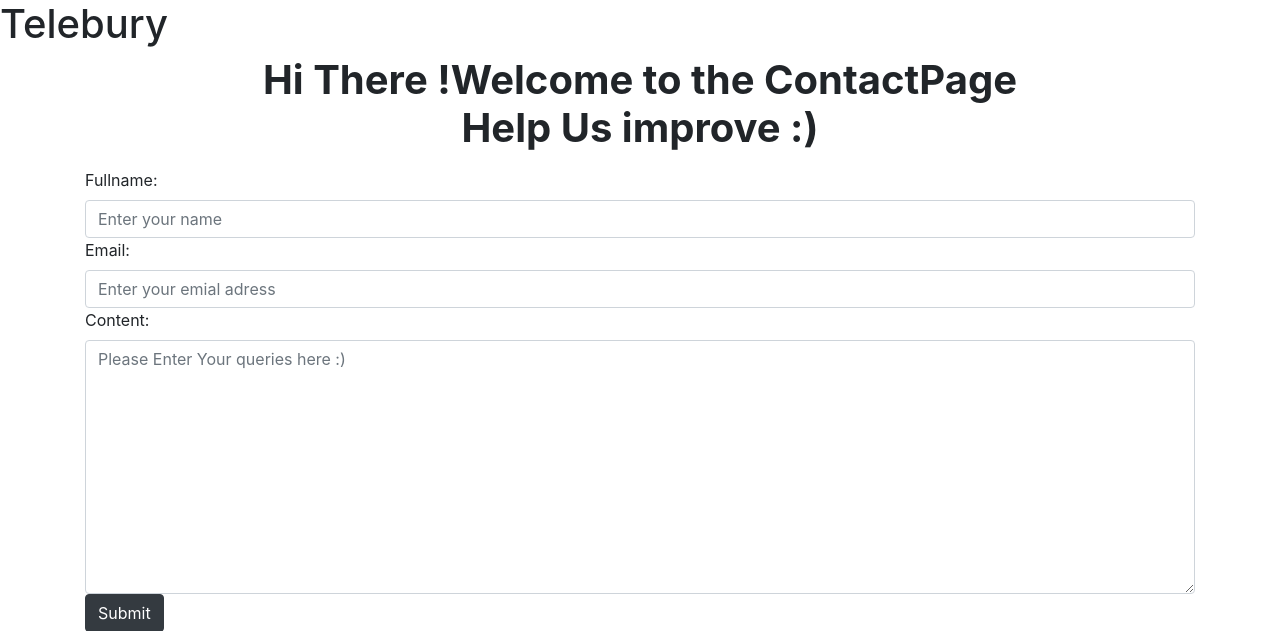
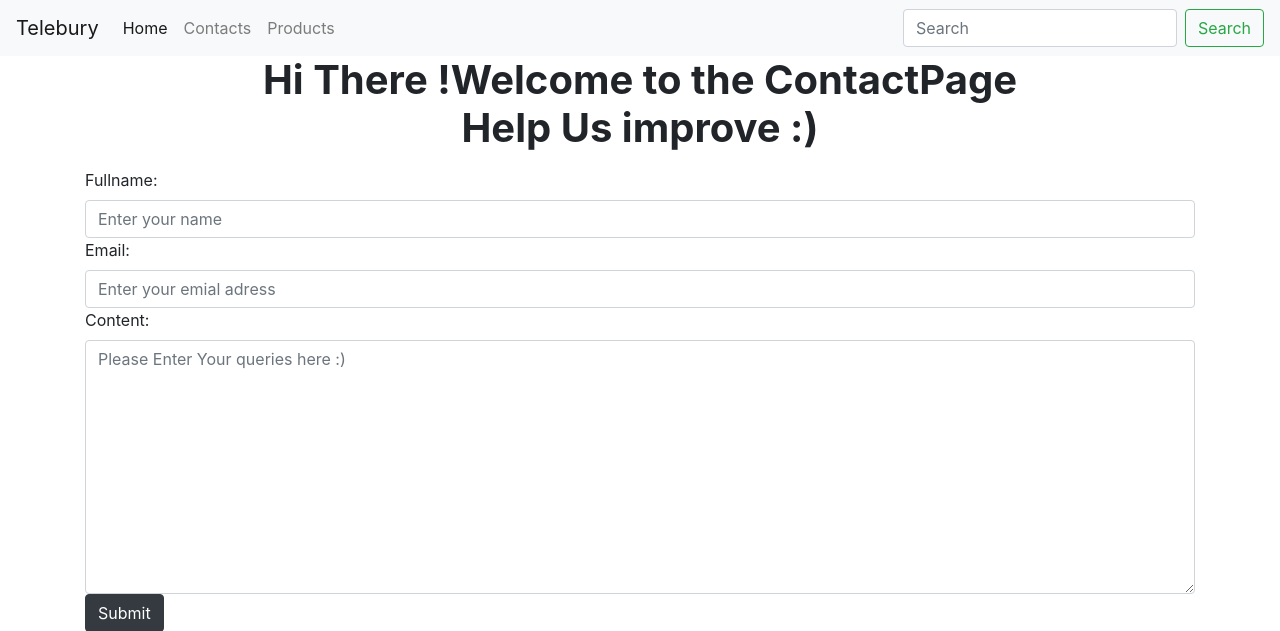
Before and after one commit to RamNathan691/Ecommerce, a Django app: page /contact/ in a window 1280 px wide. Shown: the top 631 px of the page. Run offline with Django 3.2, Linux system fonts and the light colour scheme; some libraries are stand-ins or nearby versions.

Commit message:
Doing some stuff with the navbar and navigating them

```diff
--- a/ecommerce/ecommerce/urls.py
+++ b/ecommerce/ecommerce/urls.py
@@ -19,8 +19,9 @@ from django.conf import settings
 from django.conf.urls.static import static
 #so basically U shouldnt use the staticfiles as such done in this project while deployment
 urlpatterns = [
+
     path('',include('account.urls')),
-    path('',include('products.urls')),
+    path('products/',include('products.urls')),
     path('admin/', admin.site.urls),
 ]
 
--- a/ecommerce/products/urls.py
+++ b/ecommerce/products/urls.py
@@ -3,8 +3,8 @@ from products.views import ProductListView,ProductDetailFeaturedView
 #ProductDetailView,ProductListFeaturedView
 urlpatterns = [
     #path('', views.homepage,name="homepage"),
-    path('products/',ProductListView.as_view(),name="products"),
+    path('',ProductListView.as_view(),name="products"),
     #path('products/<int:pk>/',ProductDetailView.as_view(),name="productsde"),
     #path('products-fe/',ProductListFeaturedView.as_view(),name="productsfeatured"),
-    path('products/<str:slug>/',ProductDetailFeaturedView.as_view(),name="productsdetailfeatured"),
+    path('<str:slug>/',ProductDetailFeaturedView.as_view(),name="productsdetailfeatured"),
 ]
--- a/ecommerce/templates/base/navbar.html
+++ b/ecommerce/templates/base/navbar.html
@@ -1 +1,25 @@
-<h1>{{site_name}}</h1>
+<nav class="navbar navbar-expand-lg navbar-light bg-light">
+  <a class="navbar-brand" href="#">{{site_name}}</a>
+  <button class="navbar-toggler" type="button" data-toggle="collapse" data-target="#navbarSupportedContent" aria-controls="navbarSupportedContent" aria-expanded="false" aria-label="Toggle navigation">
+    <span class="navbar-toggler-icon"></span>
+  </button>
+
+  <div class="collapse navbar-collapse" id="navbarSupportedContent">
+    <ul class="navbar-nav mr-auto">
+      <li class="nav-item active">
+        <a class="nav-link" href="{% url 'login' %}">Home <span class="sr-only">(current)</span></a>
+      </li>
+      <li class="nav-item">
+        <a class="nav-link" href="{% url 'contact'%}">Contacts</a>
+      </li>
+
+      <li class="nav-item">
+        <a class="nav-link " href="{% url 'products' %}" tabindex="-1" >Products</a>
+      </li>
+    </ul>
+    <form class="form-inline my-2 my-lg-0">
+      <input class="form-control mr-sm-2" type="search" placeholder="Search" aria-label="Search">
+      <button class="btn btn-outline-success my-2 my-sm-0" type="submit">Search</button>
+    </form>
+  </div>
+</nav>
```
